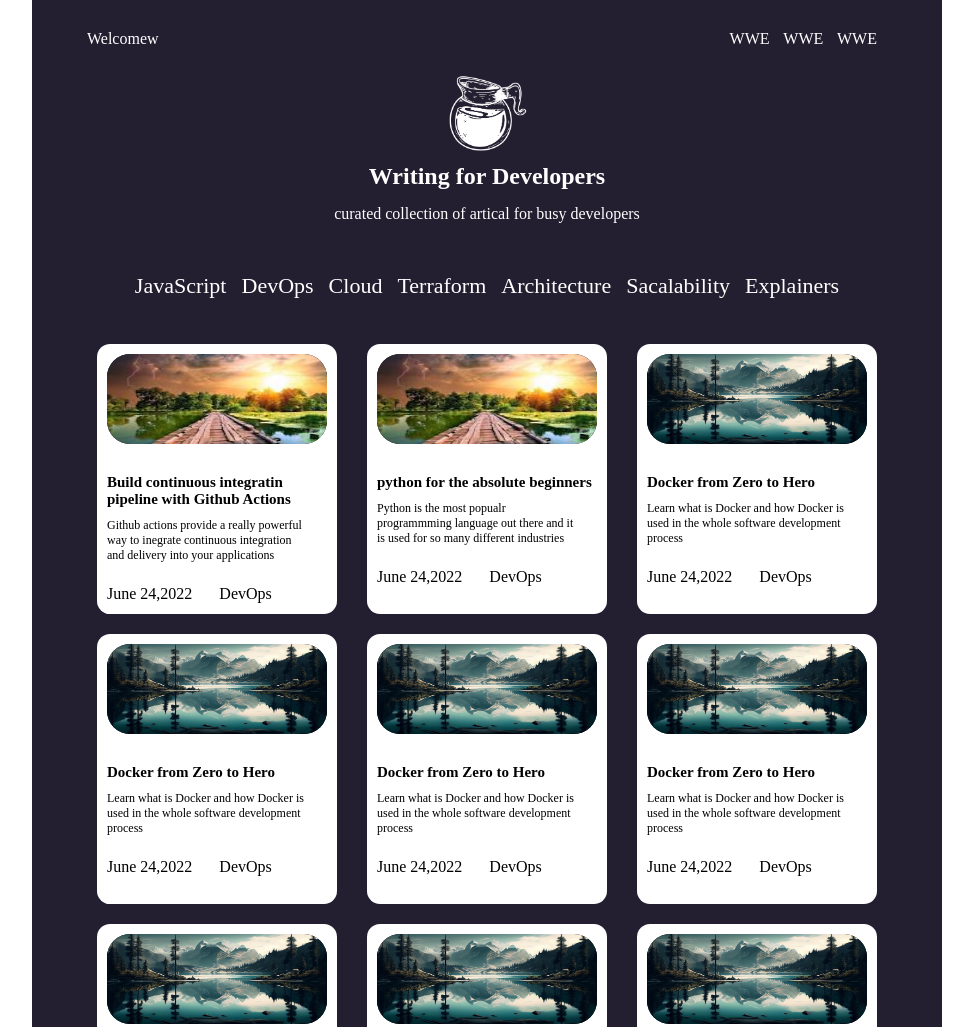
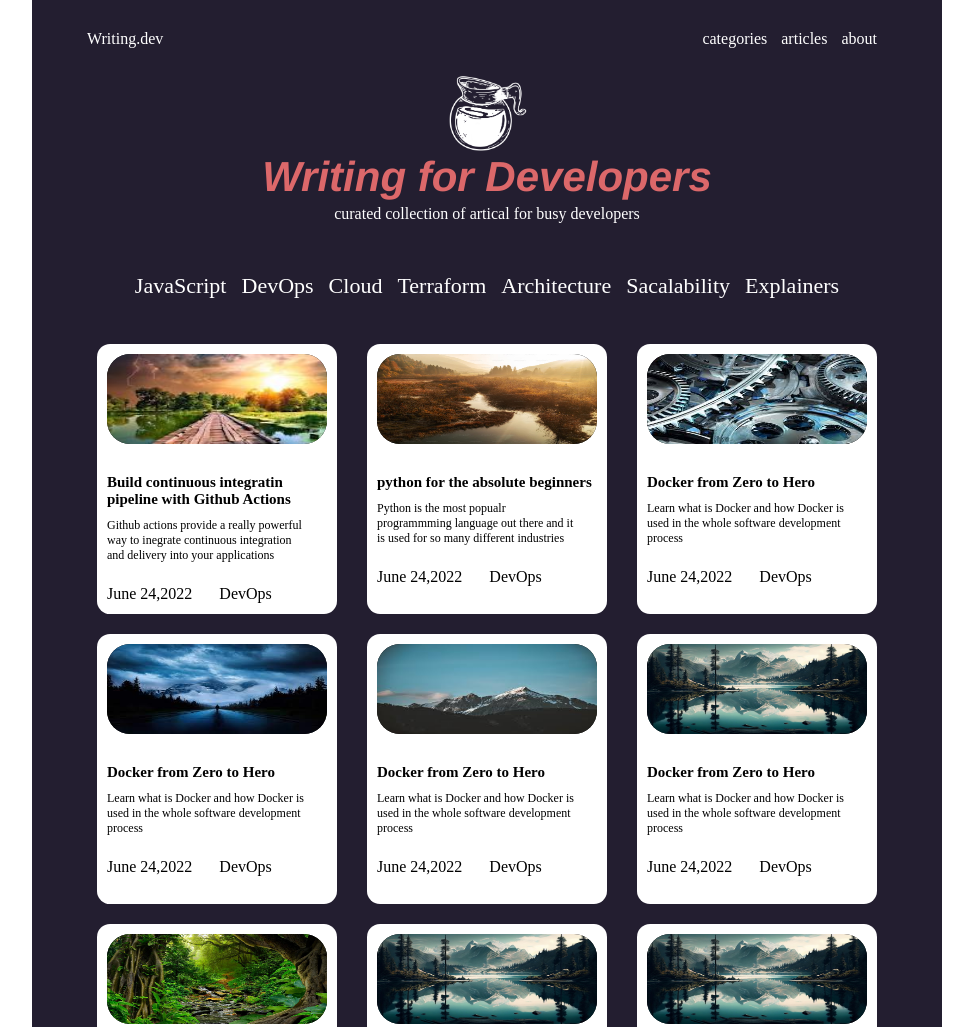
Before and after one commit to MoadManseia/GGnoRE2, a plain HTML site: page index.html in a window 1280 px wide. Shown: the top 1027 px of the page, without its empty margins (153-1126 px from the left). Drawn offline with Linux system fonts and the light colour scheme.

Commit message:
footer data

```diff
--- a/index.html
+++ b/index.html
@@ -7,12 +7,12 @@
   <body>
     <div class="container">
       <header>
-        <p>Welcomew</p>
+        <p>Writing.dev</p>
         <nav>
-          <a href="www.wwe.com">WWE</a>
+          <a href="www.wwe.com">categories</a>
 
-          <a href="www.wwe.com">WWE</a>
-          <a href="www.wwe.com">WWE</a>
+          <a href="www.wwe.com">articles</a>
+          <a href="www.wwe.com">about</a>
         </nav>
       </header>
 
@@ -54,7 +54,7 @@
           <!-- //////////////////////////// -->
           <div class="item i--2">
             <div class="item-picture">
-              <img src="img/images.jpeg" alt="" />
+              <img src="img/premium_photo-1666726721652-a15e685e48a0.jpeg " alt="" />
             </div>
 
             <div class="data">
@@ -73,7 +73,7 @@
           <div class="item i--3">
 
             <div class="item-picture">
-              <img src="img/painting-mountain-lake-with-mountain-background_188544-9126.jpg" alt="" />
+              <img src="img/download (3).jfif" alt="" />
             </div>
             <div class="data">
               <h5>Docker from Zero to Hero</h5>
@@ -91,7 +91,7 @@
         <div class="item i--4">
 
           <div class="item-picture">
-            <img src="img/painting-mountain-lake-with-mountain-background_188544-9126.jpg" alt="" />
+            <img src="img/download (2).jfif" alt="" />
           </div>
           <div class="data">
             <h5>Docker from Zero to Hero</h5>
@@ -109,7 +109,7 @@
       <div class="item i--5">
 
         <div class="item-picture">
-          <img src="img/painting-mountain-lake-with-mountain-background_188544-9126.jpg" alt="" />
+          <img src="img/download (1).jfif" alt="" />
         </div>
         <div class="data">
           <h5>Docker from Zero to Hero</h5>
@@ -147,7 +147,7 @@
   <div class="item i--7">
 
     <div class="item-picture">
-      <img src="img/painting-mountain-lake-with-mountain-background_188544-9126.jpg" alt="" />
+      <img src="img/166731154_max.jpg" alt="" />
     </div>
     <div class="data">
       <h5>Docker from Zero to Hero</h5>
@@ -200,6 +200,12 @@
 
       </article>
       <p class="page-number">Previous 1 2 3 4 5  Next</p>
+
+      <footer >
+        <p>writing.dev</p>
+            </footer>
     </div>
+
+
   </body>
 </html>
--- a/style.css
+++ b/style.css
@@ -19,6 +19,12 @@ header {
   text-align: start;
   display: flex;
   justify-content: space-between;
+}
+h2 {
+  font-size: 42px;
+  color: rgb(220, 104, 106);
+  font-family: "Franklin Gothic Medium", "Arial Narrow", Arial, sans-serif;
+  font-style: italic;
 }
 nav a {
   color: rgb(255, 255, 255);
@@ -112,3 +118,7 @@ article {
   text-align: center;
   word-spacing: 18px;
 }
+footer {
+  color: white;
+  margin: 40px 20px;
+}
```
Also changed, not shown: img/166731154_max.jpg (added), img/download (1).jfif (added), img/download (2).jfif (added), img/download (3).jfif (added), img/premium_photo-1666726721652-a15e685e48a0.jpeg (added).
